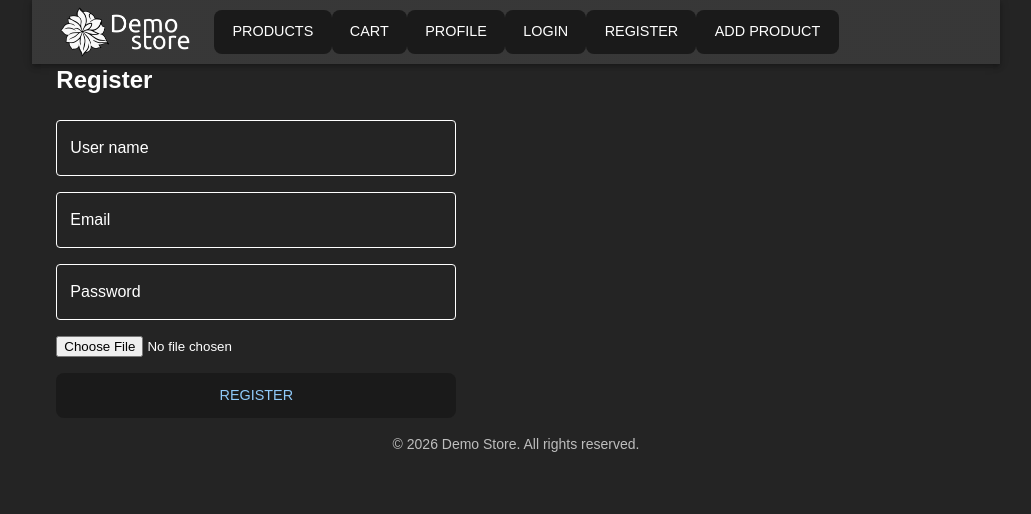
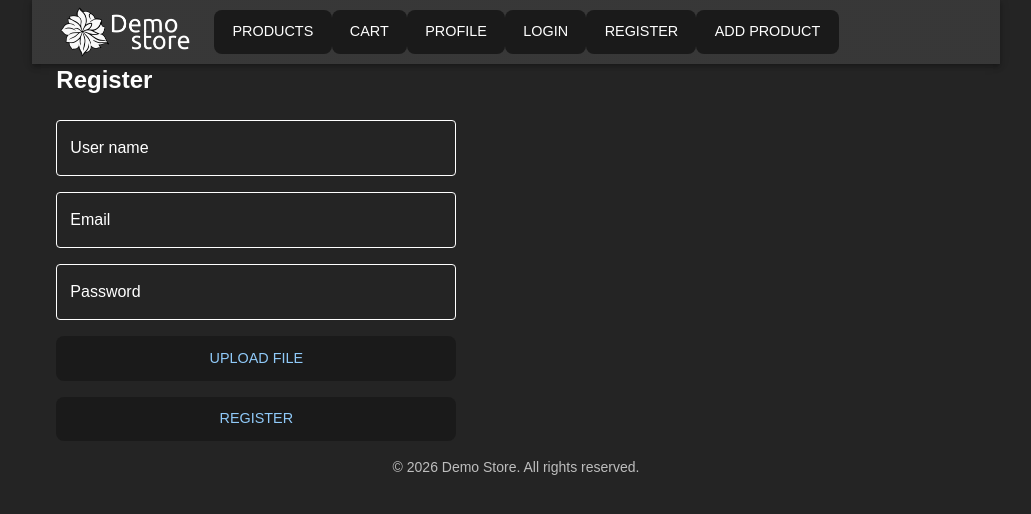
Before and after one commit to antonovmike/demo_store, a React (Vite) app in the folder client/: page /#/register in a window 1280 px wide. Shown: the top 514 px of the page, without its empty margins (124-1155 px from the left). Built offline with nearby package versions, Linux system fonts and the light colour scheme; no server answers.

Commit message:
[IMP] Change Upload File to MUI <Button> with hidden <input> in RegisterForm.tsx

```diff
--- a/client/src/components/RegisterForm.tsx
+++ b/client/src/components/RegisterForm.tsx
@@ -72,7 +72,15 @@ export default function RegisterForm() {
           variant="outlined"
           fullWidth
         />
-        <input type="file" accept="image/*" onChange={handleAvatarChange} />
+        <Button variant="outlined" component="label">
+          Upload File
+          <input
+            type="file"
+            accept="image/*"
+            onChange={handleAvatarChange}
+            hidden
+          />
+        </Button>
         {preview && (
           <Box
             component="img"
```
